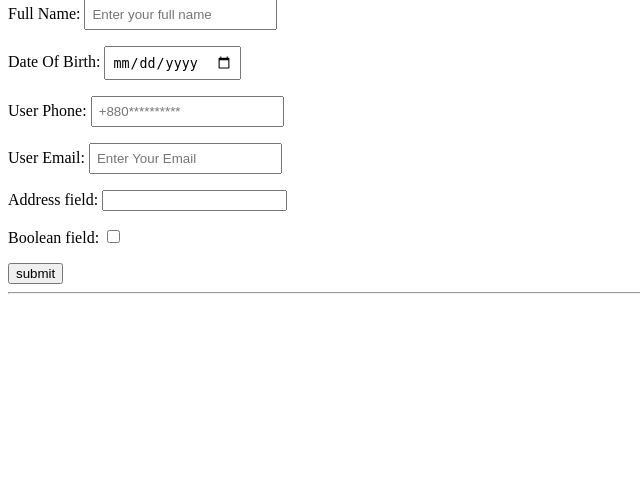
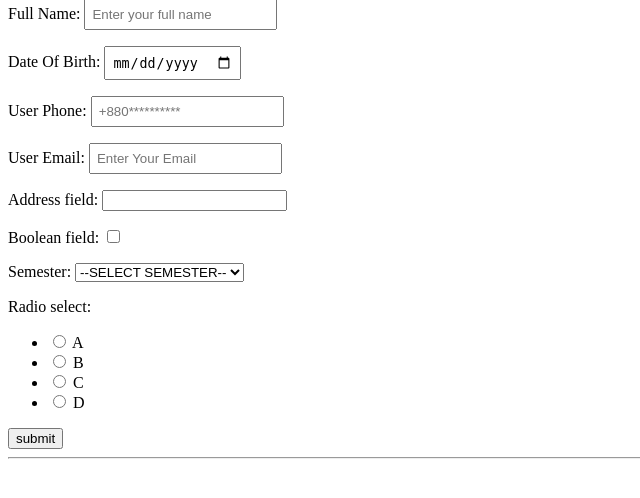
Before and after one commit to iamfoysal/pd-apps, a Django app: page /form/ in a window 1280 px wide. Shown: the part 70-568 px from the top of the page, without its empty margins (0-640 px from the left). Run offline with Django 3.2, Linux system fonts and the light colour scheme.

Commit message:
ChoiceField

```diff
--- a/app1/forms.py
+++ b/app1/forms.py
@@ -1,5 +1,3 @@
-from datetime import date
-from xmlrpc.client import boolean
 from django import forms
 
 
@@ -16,4 +14,12 @@ class user_form(forms.Form):
     address_field = forms.CharField(max_length=40, min_length=10)
     boolean_field = forms.BooleanField(required=False)
 
+
+    semester_data = ((' ', '--SELECT SEMESTER--'), ('1', 'First'),('2', 'Second'),( '3', 'Third'),('4','Four'),('5','Five'))
+    semester = forms.ChoiceField(choices = semester_data,)
+
+    radio_data = (('A','A'),('B','B'),('C','C'),('D','D'))
+    radio_select = forms.ChoiceField(choices = radio_data, widget =forms.RadioSelect)
+
+
    #  set_password = forms.PasswordInput()
--- a/app1/templates/app1/form.html
+++ b/app1/templates/app1/form.html
@@ -31,6 +31,8 @@
             <p>User Email : {{user_email}}</p>
             <p> Address : {{ address_field }}</p>
             <p>Boolean : {{ boolean_field }}</p>
+            <p> Semester : {{ semester }}</p>
+            <p>Redio : {{radio_select}}</p>
             <!-- <p> Password : {{ set_password }}</p> -->
         {% endif%}
     </body>
--- a/app1/views.py
+++ b/app1/views.py
@@ -18,6 +18,7 @@ def form (request):
     diction  = {'test_form':new_form, 'heading_1':"This is user Form created in Django library"}
     if request.method == 'POST':
         new_form =forms.user_form(request.POST)
+
         if new_form.is_valid():
             user_name = new_form.cleaned_data['user_name']
             user_dob =new_form.cleaned_data['user_dob']
@@ -26,7 +27,7 @@ def form (request):
             boolean_field = new_form.cleaned_data['boolean_field']
             address_field= new_form.cleaned_data['address_field']
             # set_password = new_form.cleaned_data['set_password']
-
+            # semester = new_form.cleaned_data['semester']
 
             # diction.update({'set_password': set_password})
             diction.update({'address_field':address_field})
@@ -35,6 +36,9 @@ def form (request):
             diction.update({'user_dob':user_dob})
             diction.update({'user_phone':user_phone})
             diction.update({'user_email':user_email})
+            diction.update({'semester':new_form.cleaned_data['semester']})
+            diction.update({'radio_select':new_form.cleaned_data['radio_select']})
             diction.update({'form_submited':"Yes"})
 
+
     return render (request, 'app1/form.html', context=diction)
```
